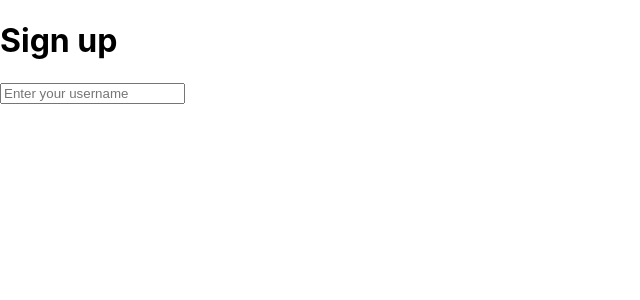
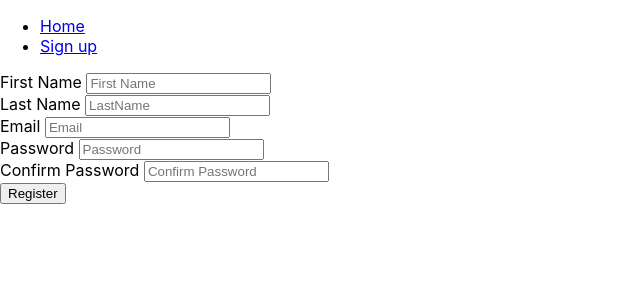
Before and after one commit to s3781183/fwp-assignment1, a React (Create React App) app: page /signup in a window 1280 px wide. Shown: the top 300 px of the page, without its empty margins (0-640 px from the left). Built offline with nearby package versions, Linux system fonts and the light colour scheme.

Commit message:
updated form, added simple nav bar

```diff
--- a/src/App.js
+++ b/src/App.js
@@ -1,4 +1,5 @@
 import './App.css';
+import Navbar from "./fragments/Navbar";
 import React from "react";
 import { BrowserRouter as Router, Route, Routes } from "react-router-dom";
 import SignUp from "./components/Signup";
@@ -8,6 +9,7 @@ function App() {
   return (
     <div className="d-flex flex-column min-vh-100">
       <Router>
+      <Navbar />
           <div>
             <Routes>
               <Route path="/signup" element={<SignUp/>} />
--- a/src/components/signup.js
+++ b/src/components/signup.js
@@ -2,23 +2,31 @@ import React from 'react'
 
 function signup() {
   return (
-    <div classname ="form-content-right">
-      <form classname ="form">
-        <h1> Sign up</h1>
-        <div classname ="form-inputs">
-          <label htmlFor="username"
-          className='form-label'>
-            <input
-            type="text"
-            name="username"
-            classname="form-input"
-            placeholder="Enter your username">
-            </input>
-          </label>
+    <div>
+        <div className="username">
+            <label  for="firstName">First Name </label>
+            <input type="text" id="firstName" placeholder="First Name"/>
         </div>
-      </form>
-
+        <div >
+            <label  for="lastName">Last Name </label>
+            <input  type="text" name="" id="lastName"  className="form__input"placeholder="LastName"/>
+        </div>
+        <div >
+            <label  for="email">Email </label>
+            <input  type="email" id="email" className="form__input" placeholder="Email"/>
+        </div>
+        <div >
+            <label  for="password">Password </label>
+            <input  type="password"  id="password" placeholder="Password"/>
+        </div>
+        <div >
+            <label for="confirmPassword">Confirm Password </label>
+            <input type="password" id="confirmPassword" placeholder="Confirm Password"/>
+        </div>
+    <div class="footer">
+        <button type="submit" class="btn">Register</button>
     </div>
+</div>
   )
 }
 
--- /dev/null
+++ b/src/fragments/Navbar.js
@@ -0,0 +1,24 @@
+import React from "react";
+import { Link } from "react-router-dom";
+
+function Navbar(props) {
+  return (
+    <nav className="navbar navbar-expand-lg navbar-dark bg-dark">
+      <div className="container">
+        <div className="collapse navbar-collapse" id="navbarSupportedContent">
+          <ul className="navbar-nav mr-auto">
+            <li className="nav-item">
+              <Link className="nav-link" to="/">Home</Link>
+            </li>
+
+                <li className="nav-item">
+                  <Link className="nav-link" to="/signup">Sign up</Link>
+                </li>
+          </ul>
+        </div>
+      </div>
+    </nav>
+  );
+}
+
+export default Navbar;
```
